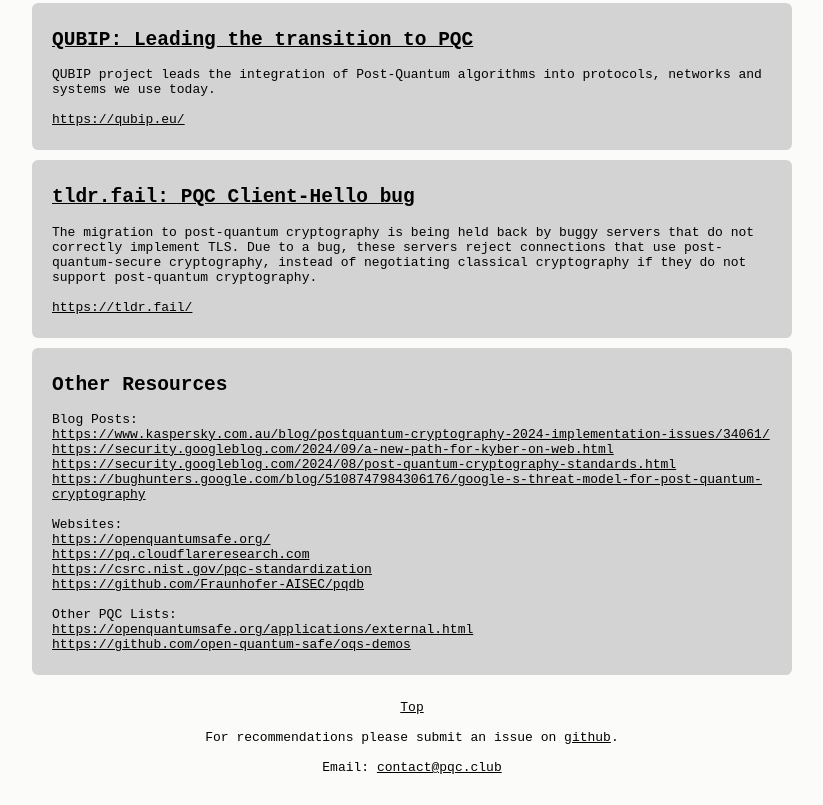
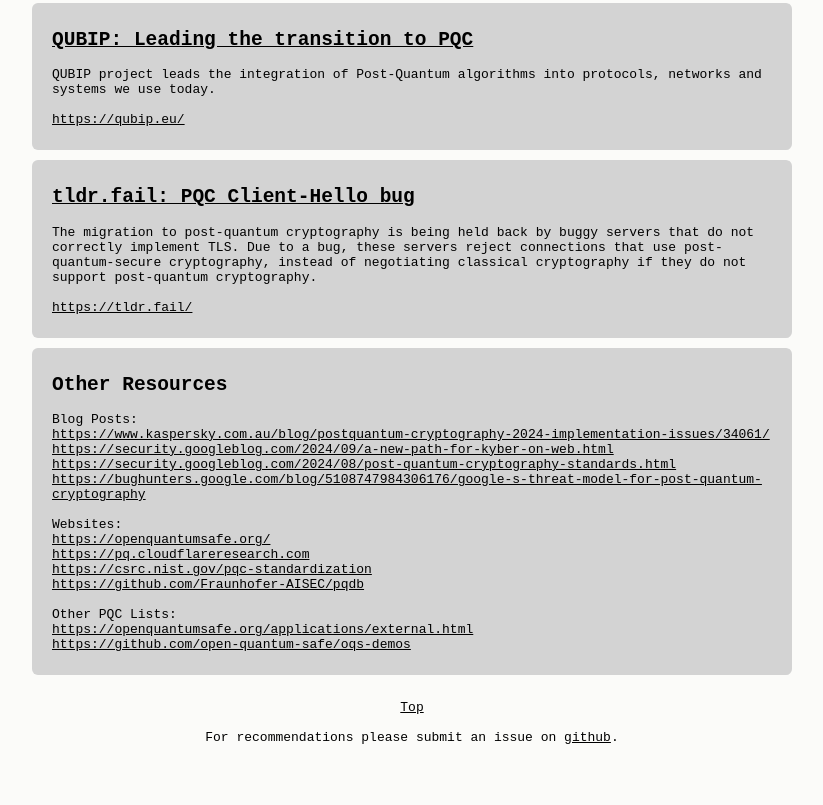
Before and after one commit to pqc-club/pqc-club.github.io, a plain HTML site: page index.html in a window 1280 px wide. Shown: the part 3936-4741 px from the top of the page, without its empty margins (228-1051 px from the left). After the commit the page ends 4711 px from the top, so only its background shows below. Drawn offline with Linux system fonts and the light colour scheme.

Commit message:
Update index.html

```diff
--- a/index.html
+++ b/index.html
@@ -232,9 +232,6 @@ Other PQC Lists:
 For recommendations please submit an issue on <a target="blank" href="https://github.com/pqc-club/pqc-club.github.io">github</a>.
 <br>
 <br>
-Email: <a target="blank" href="mailto:contact@pqc.club">contact@pqc.club</a>
-<br>
-<br>
 <br>
 </center>
 </main>
```
